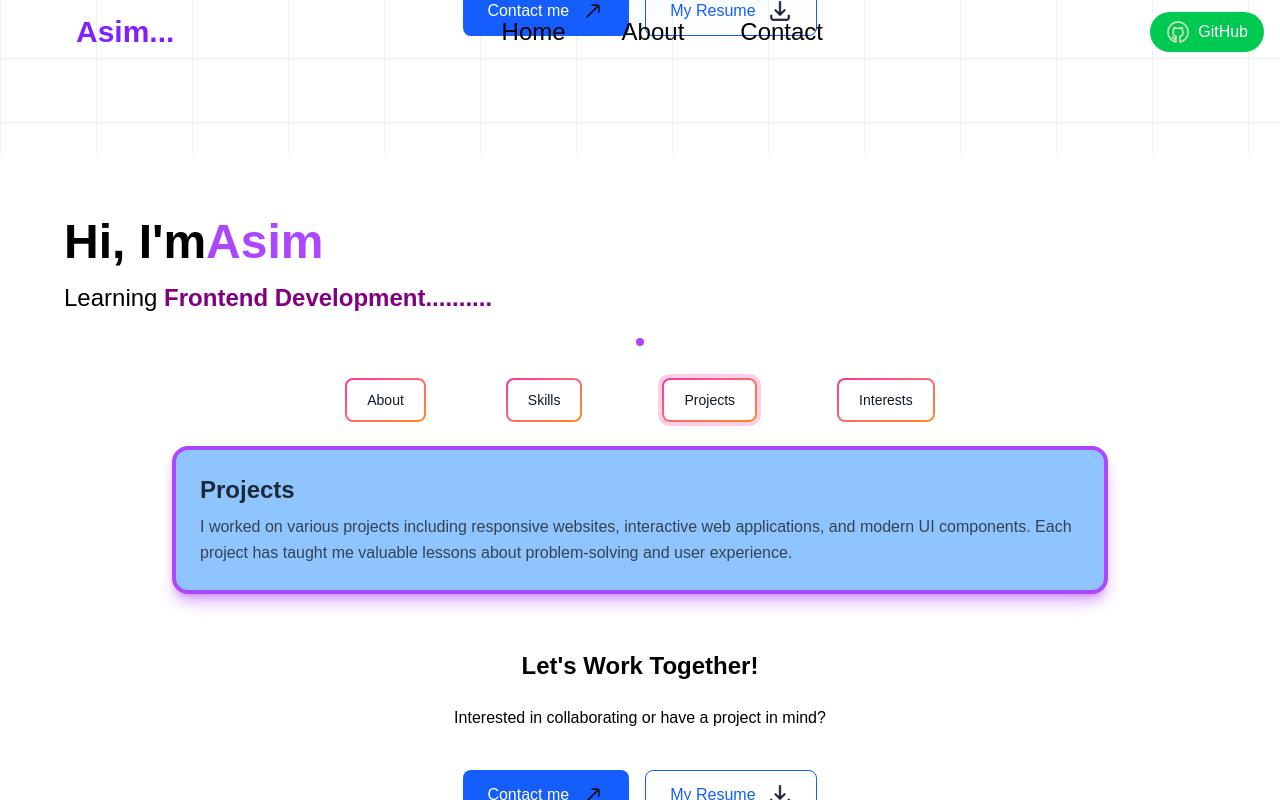
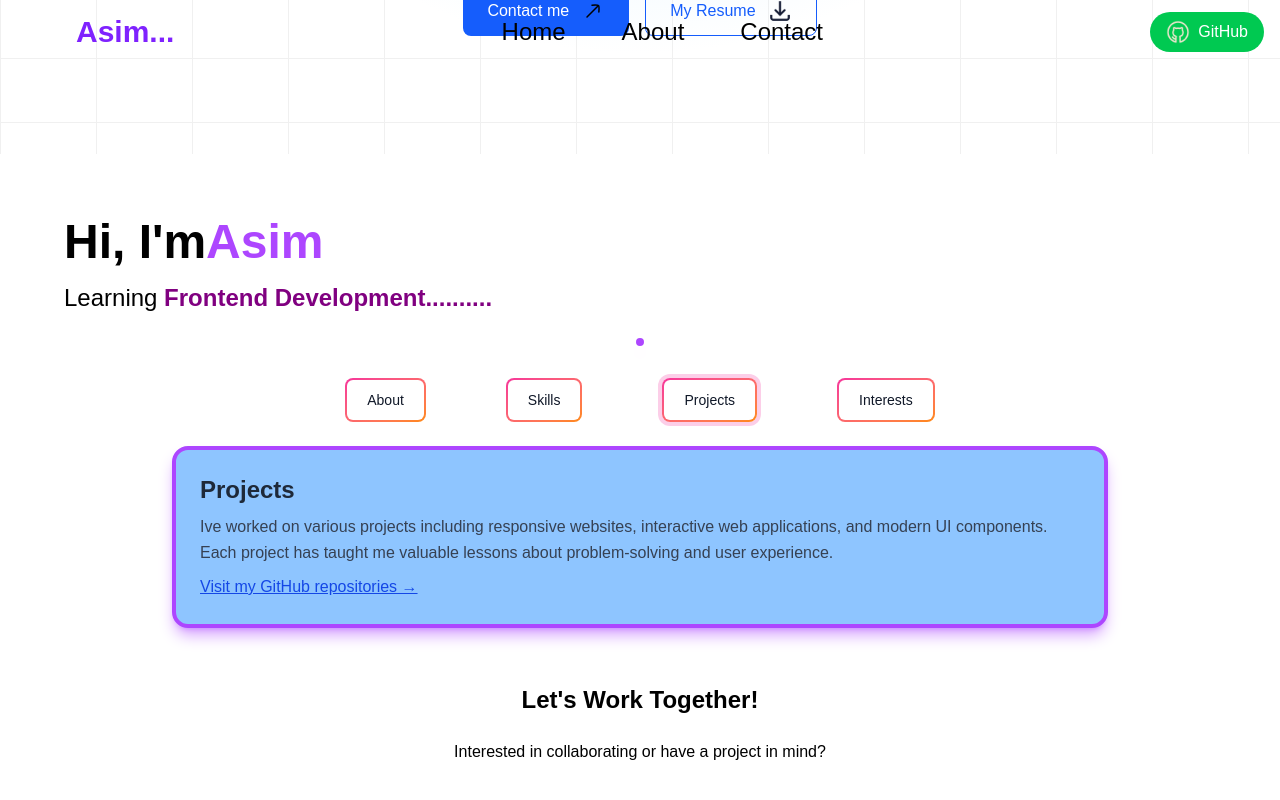
Before and after one commit to khatriasim/Portfolio, a Next.js app: page / in a window 1280 px wide. Both pictures are taken after a click on the button "Projects". Shown: the part 646-1446 px from the top of the page. Built offline with nearby package versions, Linux system fonts and the light colour scheme; a web font is replaced by a local one.

Commit message:
Updated code

```diff
--- a/app/components/AboutSection.js
+++ b/app/components/AboutSection.js
@@ -1,6 +1,7 @@
 // app/components/AboutSection.jsx
 "use client"
 import React, { useState } from "react"
+import Link from "next/link"
 import Image from "next/image"
 import { useTypewriter, Cursor } from "react-simple-typewriter"
 
@@ -15,8 +16,22 @@ const AboutSection = () => {
 
   const sectionContent = {
     About: "I'am a passionate front-end developer with a love for creating innovative web applications. My journey in programming started with curiosity and has grown into a deep passion for advanced technology",
-    Skills: "My technical skills include HTML, CSS, JavaScript, React, Next.js, and Tailwind CSS. I'm constantly learning new technologies and staying up-to-date with the latest web development trends.",
-    Projects: "I worked on various projects including responsive websites, interactive web applications, and modern UI components. Each project has taught me valuable lessons about problem-solving and user experience.",
+    Skills: "My technical skills include HTML, CSS, JavaScript, React, Next.js, and Tailwind CSS. I'm constantly learning new technologies and staying up-to-date with the latest web development trends.Check out my projects  ",
+     Projects: (
+      <>
+        Ive worked on various projects including responsive websites, interactive web applications,
+        and modern UI components. Each project has taught me valuable lessons about problem-solving
+        and user experience.
+        <br />
+        <Link
+          href="https://github.com/khatriasim?tab=repositories"
+          target="_blank"
+          className="text-blue-700 underline mt-2 inline-block"
+        >
+          Visit my GitHub repositories →
+        </Link>
+      </>
+    ),
     Interests: "Beyond coding, I&apos;m interested in UI/UX design, emerging web technologies, open source contributions, and continuous learning. I enjoy exploring new frameworks and building creative solutions."
   }
 
--- a/app/components/ContactSection.js
+++ b/app/components/ContactSection.js
@@ -32,10 +32,10 @@ const ContactSection = () => {
       const data = await res.json()
 
       if (data.success) {
-        // Fix: Parse the ISO string properly
+
         const now = new Date(data.createdAt)
 
-        // Check if date is valid before formatting
+
         if (isNaN(now.getTime())) {
           // Fallback to current time if createdAt is invalid
           const currentTime = new Date()
```
